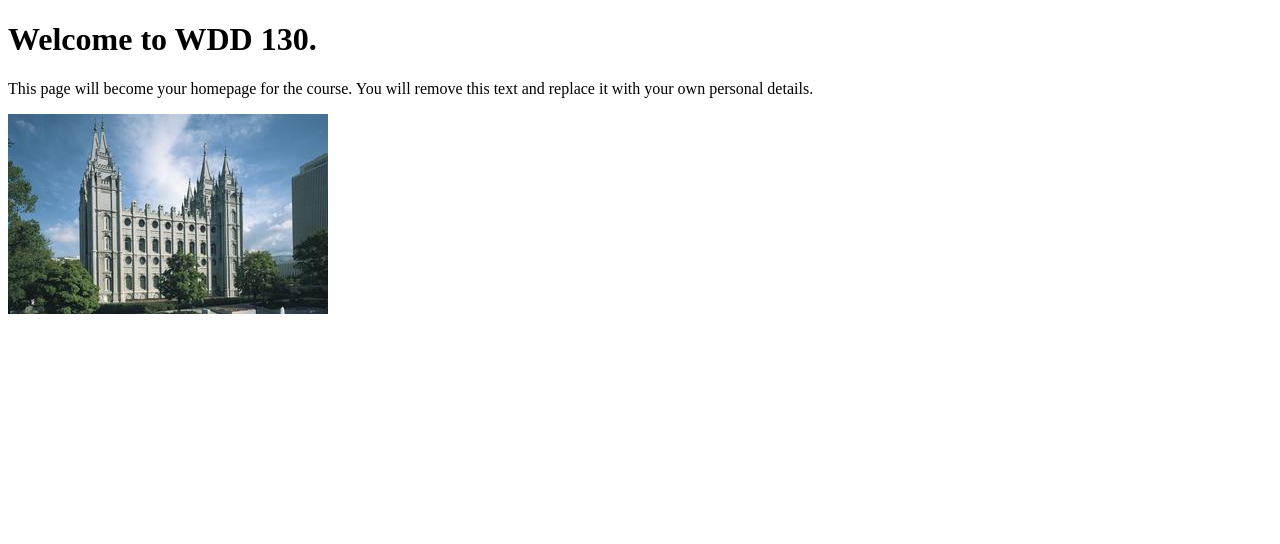
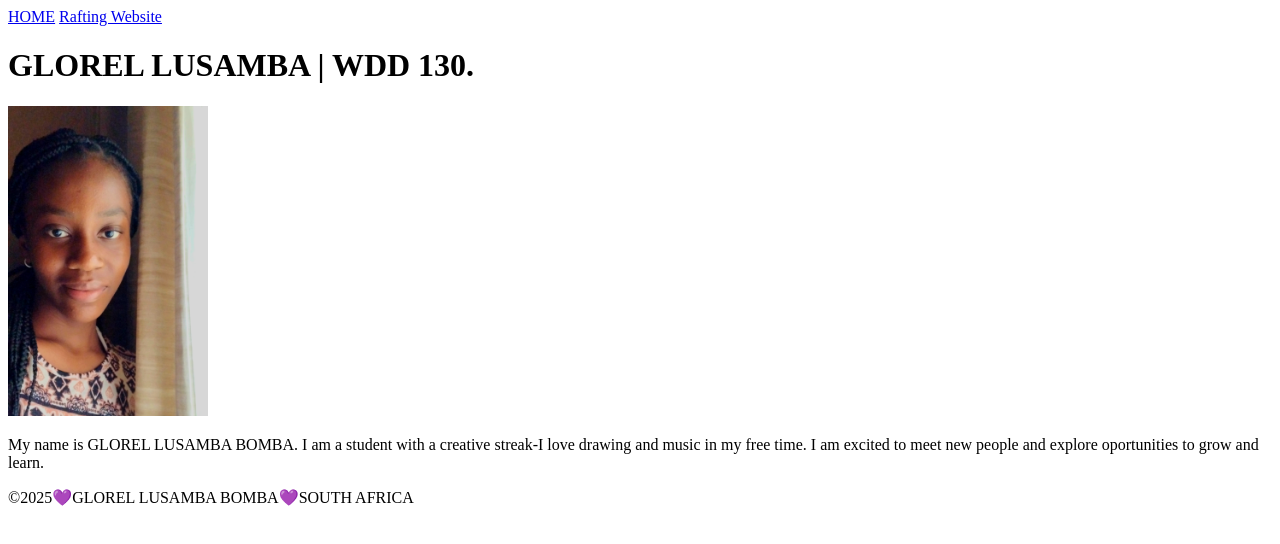
Before and after one commit to GlorelBomba/wdd130, a plain HTML site: page index.html in a window 1280 px wide. Drawn offline with Linux system fonts and the light colour scheme.

Commit message:
An image of myself was added and a short message was written to introduce myself along with a copy right message.

```diff
--- a/index.html
+++ b/index.html
@@ -1,14 +1,30 @@
 <!DOCTYPE html>
 <html lang="en">
+
 <head>
     <meta charset="UTF-8">
     <meta name="viewport" content="width=device-width, initial-scale=1.0">
-    <title>WDD 130 | Personal Homepage</title>
+    <title>GLOREL LUSAMBA BOMBA | WDD 130</title>
 </head>
+
 <body>
-    <h1>Welcome to WDD 130.</h1>
-    <p>This page will become your homepage for the course. You will remove this text and replace it with your own personal details.</p>
+    <header>
+        <nav>
+            <a href="#">HOME</a>
+            <a href="wwr/">Rafting Website</a>
+        </nav>
+    </header>
+    <main>
+        <h1>GLOREL LUSAMBA | WDD 130.</h1>
+        <img src="images/IMG_20250218_134803.jpg" alt="GLOREL LUSAMBA BOMBA" width="200">
+        <p>My name is GLOREL LUSAMBA BOMBA. I am a student with a creative streak-I love drawing and music in my free
+            time.
+            I am excited to meet new people and explore oportunities to grow and learn.
+        </p>
+    </main>
+    <footer>
+        <p> &copy;2025💜GLOREL LUSAMBA BOMBA💜SOUTH AFRICA </p>
+    </footer>
+</body>
 
-    <img src="images/salt-lake-temple.jpg" alt="The Salt Lake Temple.">
-</body>
 </html>
```
Also changed, not shown: images/IMG_20250218_134803.jpg (added).
